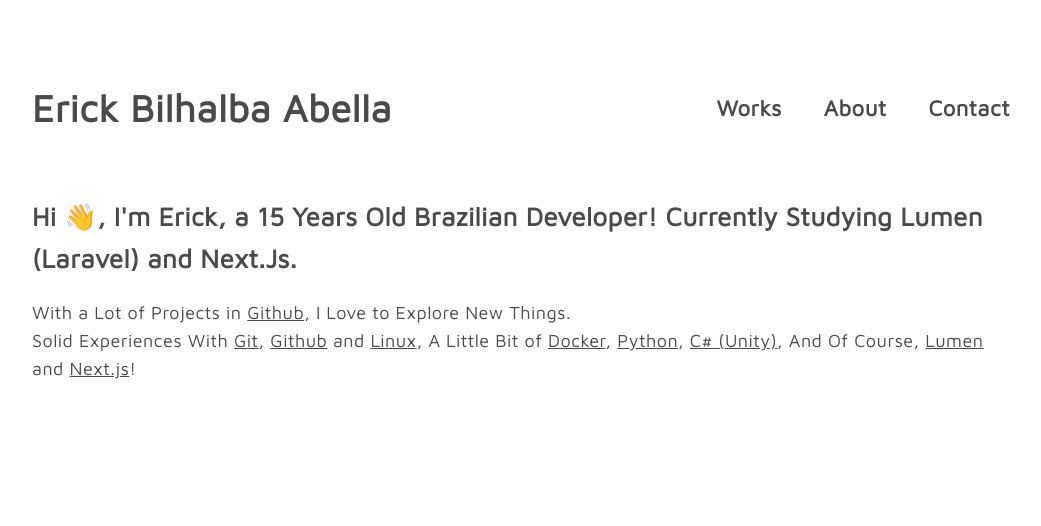
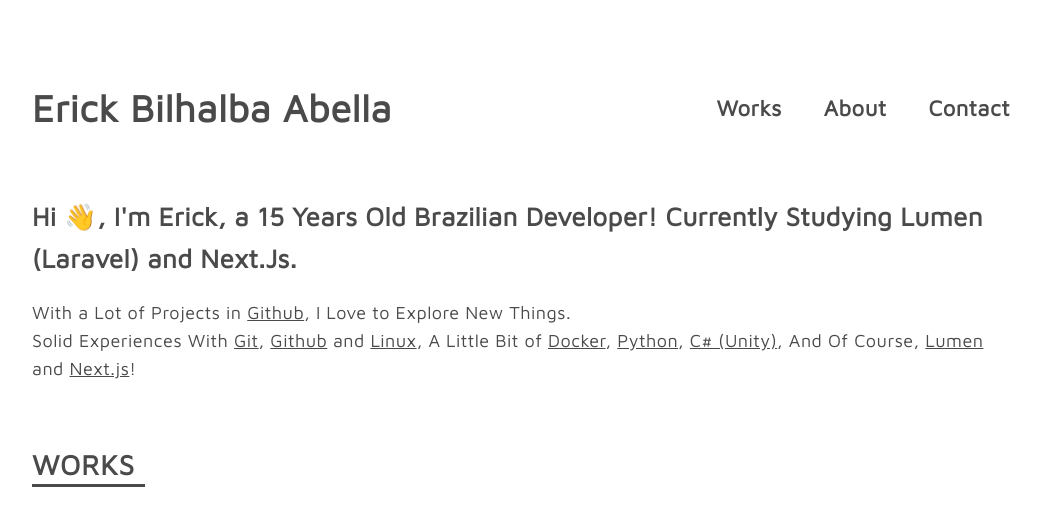
Before and after one commit to TheDevick/Next.Js-Personal-Page, a Next.js app: page / in a window 1280 px wide. Shown: the top 526 px of the page, without its empty margins (119-1160 px from the left). Built offline with nearby package versions, Linux system fonts and the light colour scheme.

Commit message:
feat: create Works/Title Component

```diff
--- a/pages/index.js
+++ b/pages/index.js
@@ -1,12 +1,14 @@
 import React from "react";
 import Header from "../src/components/Header";
 import Description from "../src/components/Description";
+import Works from "../src/components/Works";
 
 export default function HomePage() {
     return (
         <React.Fragment>
             <Header />
             <Description />
+            <Works />
         </React.Fragment>
     );
 }
--- /dev/null
+++ b/src/components/Works/Title.js
@@ -0,0 +1,25 @@
+import styled from "styled-components";
+
+const Title = styled.h2`
+    font-style: normal;
+    font-weight: bold;
+    font-size: 28px;
+    line-height: 33px;
+    text-transform: uppercase;
+
+    letter-spacing: 1.16667px;
+
+    color: #4A4A4A;
+
+    padding: 0 10px 3px 0;
+    border-bottom: 3px solid #4A4A4A;
+    width: max-content;
+
+    @media (max-width: 992px) {
+        padding: 0 0 3px 0;
+        margin: 0 auto;
+        text-align: center;
+    }
+`
+
+export default Title;
--- /dev/null
+++ b/src/components/Works/index.js
@@ -0,0 +1,18 @@
+import styled from "styled-components";
+import Title from "./Title";
+
+const StyledDiv = styled.div`
+    margin: 65px 151px 28px 151px;
+
+    @media (max-width: 992px) {
+        margin: 65px 10px 28px 10px;
+    }
+`
+
+export default function Works() {
+    return (
+        <StyledDiv id="works">
+            <Title>Works</Title>
+        </StyledDiv>
+    )
+}
```
